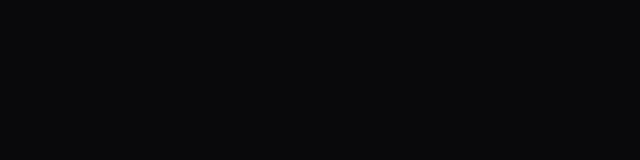
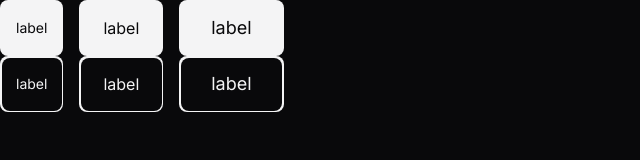
Before and after one commit to IsraellSan7os/Zingen, a plain HTML site: page index.html in a window 1280 px wide. Shown: the whole page, without its empty margins (0-640 px from the left). Drawn offline with Linux system fonts and the light colour scheme.

Commit message:
Estilizando os botões

```diff
--- a/index.html
+++ b/index.html
@@ -19,6 +19,23 @@
 </head>
 
 <body>
+    <div class="flex  gap-1">
+        <a href="#" class="btn btn-sm">label</a>
+        <samp href="#" class="btn btn-md">label</samp>
+        <button href="#" class="btn btn-lg">label</a>
+    </div>
+
+    <div class="flex  gap-1">
+        <a
+         aria-label="label"
+         href="#" class="btn btn-sm"></a>
+        <samp
+        aria-label="label"
+        href="#" class="btn btn-md"></samp>
+        <button
+         aria-label="label"
+         href="#" class="btn btn-lg"></a>
+    </div>
 
 </body>
 
--- /dev/null
+++ b/style/buttons.css
@@ -0,0 +1,78 @@
+.btn {
+
+    --btn-bg-color: var(--text-color-primary);
+    --btn-color: var(--bg-color);
+
+    border: 0;
+    background-color: transparent;
+
+
+    display: flex;
+    align-items: center;
+    justify-content: center;
+    width: fit-content;
+
+
+    border-radius: .5rem;
+
+
+    font: var(--fw-md) var(--fs-base)/1.5rem var(--ff-sans);
+    cursor: pointer;
+
+    background: var(--btn-bg-color);
+    color: var(--btn-color);
+}
+
+.btn:hover {
+
+
+    --btn-bg-color: linear-gradient(90deg,
+            var(--brand-color-secondary) 0%,
+            var(--brand-color-primary)100%);
+
+    --btn-color: var(--surface-color);
+
+
+
+}
+
+
+
+.btn-sm {
+    padding: .5rem 1rem;
+    font-size: var(--fs-sm);
+}
+
+.btn-md {
+    padding: .75rem 1.5rem;
+    font-size: var(--fs-base);
+}
+
+.btn-lg {
+    padding: 1rem 2rem;
+    font-size: 1.125rem;
+}
+
+.btn[aria-label] {
+
+    position: relative;
+
+    &::before {
+        content: "";
+        position: absolute;
+        border-radius: inherit;
+        inset: 1.5px;
+        background-color: var(--bg-color);
+    }
+
+    &::after {
+        content: attr(aria-label);
+
+        background: var(--btn-bg-color);
+        -webkit-background-clip: text;
+        background-clip: text;
+        color: transparent;
+        position: relative;
+    }
+
+}
--- a/style/index.css
+++ b/style/index.css
@@ -1,2 +1,3 @@
 @import url("global.css");
-@import url("utility.css")
+@import url("utility.css");
+@import url("buttons.css");
--- a/style/utility.css
+++ b/style/utility.css
@@ -36,6 +36,18 @@
 
 }
 
+.flex{
+    display: flex;
+}
+
+.gap-1{
+    gap: 1rem;
+}
+
+.grid{
+    display: grid;
+}
+
 @media(width >=80em) {
 
     .container {
```
